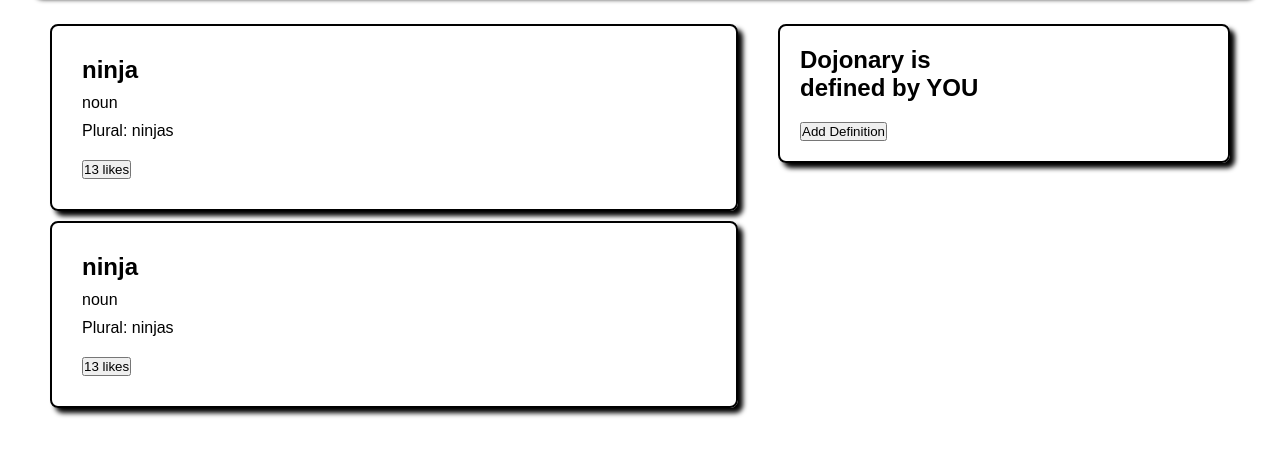
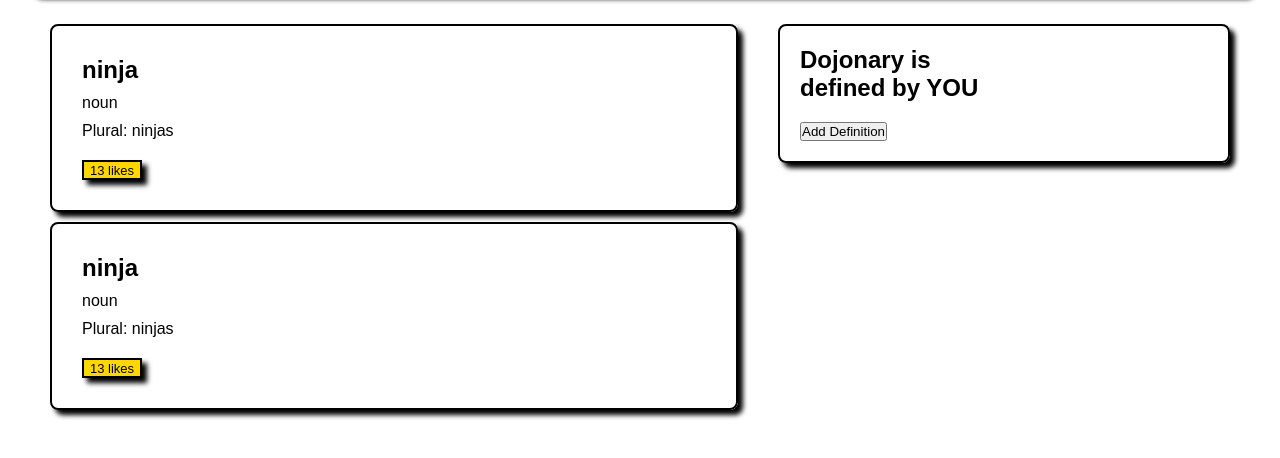
Before and after one commit to Christopher-Teague/button-clicker, a plain HTML site: page index.html in a window 1280 px wide. Shown: the part 76-534 px from the top of the page. Drawn offline with Linux system fonts and the light colour scheme.

Commit message:
tinkering

```diff
--- a/index.html
+++ b/index.html
@@ -22,7 +22,7 @@
                             <h2>ninja</h2>
                             <p>noun</p>
                             <p>Plural: ninjas</p>
-                            <button>13 likes</button>
+                            <button class="btn-2 shadow">13 likes</button>
                         </div>
                     </div>
                 </div>
@@ -32,7 +32,7 @@
                             <h2>ninja</h2>
                             <p>noun</p>
                             <p>Plural: ninjas</p>
-                            <button>13 likes</button>
+                            <button class="btn-2 shadow">13 likes</button>
                         </div>
                     </div>
                 </div>
--- a/style.css
+++ b/style.css
@@ -31,6 +31,7 @@
 .centered-hor {
     justify-content: center;
 }
+
 .space-between {
     justify-content: space-between;
 }
@@ -90,3 +91,12 @@
 * {
     margin: 10px;
 }
+
+.btn-2 {
+    color: black;
+    background-color: gold;
+    width: 60px;
+    height: 20px;
+    font-size: small;
+    border: solid 2px black;
+}
```
